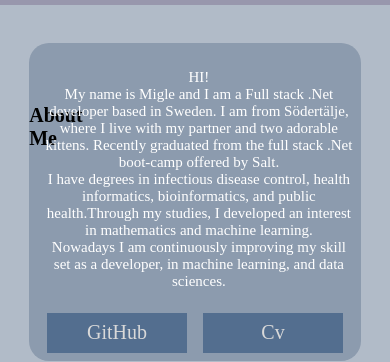
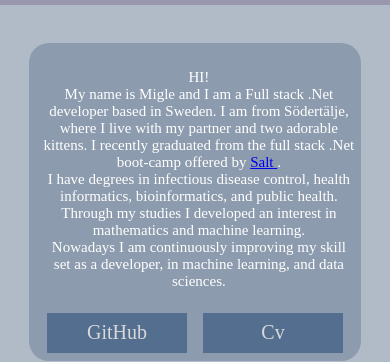
Before and after one commit to MistyDoe/Portfolio, a React (Create React App) app: page /#/aboutme in a window 390 px wide. Shown: the part 345-707 px from the top of the page. Built offline with nearby package versions, Linux system fonts and the light colour scheme.

Commit message:
Mobile adptation final

```diff
--- a/src/App.css
+++ b/src/App.css
@@ -240,6 +240,7 @@ h2{
   }
   .banner {
     min-width: 100vw;
+    max-height: 20vh;
   }
 
   .NavigationBar {
@@ -263,6 +264,10 @@ h2{
     max-width: 80vw;
     font-size: larger;
   }
+  .Tech__Titles{
+    margin-top: -7vh;
+    margin-left: 5vw;
+  }
   .Content__Backend{
     margin-top: 5vh;
     display: grid;
@@ -270,6 +275,7 @@ h2{
   }
   .Title__Backend{
     margin-top: -11vh;
+    margin-left: 5vw;
   }
   .Proj__Bttn{
     width: 80vw;
@@ -277,9 +283,8 @@ h2{
   .circle{
     background-color: transparent;
   }
-  h2{
-    margin-left: 3vh;
-    margin-top: -8vh;
+  .Title__AboutMe {
+   display: none;
   }
   .Content__text, .Proj__text{
     font-size: 15px;
@@ -291,5 +296,4 @@ h2{
 
 }
 @media screen and (min-width: 1200px){
-
 }
--- a/src/compInfoTabs/AboutMe.jsx
+++ b/src/compInfoTabs/AboutMe.jsx
@@ -14,9 +14,9 @@ const AboutMe = () => {
            HI! <br/>
            My name is Migle and I am a Full stack .Net developer based in Sweden.
 I am from Södertälje, where I live with my partner and two adorable kittens.
-Recently graduated from the full stack .Net boot-camp offered by Salt.
+I recently graduated from the full stack .Net boot-camp offered by <a href='https://www.salt.study/our-hubs/stockholm' > Salt </a>.
 <br/>
-I have degrees in  infectious disease control, health informatics, bioinformatics, and public health.Through my studies, I developed an interest in mathematics and machine learning.<br/>
+I have degrees in  infectious disease control, health informatics, bioinformatics, and public health. Through my studies I developed an interest in mathematics and machine learning.<br/>
 Nowadays I am continuously improving my skill set as a developer, in machine learning, and data sciences.
            </p><br/>
         <div className='Proj__Bttn'>
--- a/src/compInfoTabs/ContactMe.jsx
+++ b/src/compInfoTabs/ContactMe.jsx
@@ -9,16 +9,7 @@ const ContactMe = () => {
         <>
         <div className='Layout'>
         <div className='Content'>
-        <div className='circle'>
-                <h2 className='Title__AboutMe'>Contact info</h2>
-                </div>
-           <p className='Content__bttn'>
-            <div>
-                <a className='bttn' href="https://github.com/MistyDoe" target="_blank">GitHub</a><br/>
-                <a className='bttn' href="https://docs.google.com/document/d/1L6FyANTqxvjJYX_iZmYmXdqS9i6oPJ0PaIaHmRqSiYo/edit?usp=sharing'" target="_blank">Cv</a>
-            </div>
-              <p className='Content__Email'> migle.urbonaite@appliedtechnology.se </p>
-           </p>
+            <p className='Content__Email'> migle.urbonaite@appliedtechnology.se </p>
         </div>
         </div>
         </>
--- a/src/compInfoTabs/TeckStack.jsx
+++ b/src/compInfoTabs/TeckStack.jsx
@@ -1,5 +1,3 @@
-
-import Banner from '../compStatic/Banner';
 const TechStack = () => {
 
     return (
@@ -8,7 +6,7 @@ const TechStack = () => {
         <div className='Layout Layout__tech'>
             <div className='Content__Tech'>
             <div className='circle'>
-                <h2>Languages</h2>
+                <h2 className='Tech__Titles'>Languages</h2>
                 </div>
                 <ul className='Content__Languages'>
                     <li><img src={require( "../Images/c-sharp.png")} title = 'C#' alt= "C#"></img></li>
@@ -18,7 +16,7 @@ const TechStack = () => {
                     </div>
                     <div className='Content__Tech'>
                     <div className='circle'>
-                <h2>Frontend</h2>
+                <h2 className='Tech__Titles'>Frontend</h2>
                 </div>
                 <ul className='Content__Frontend'>
                     <li><img src= {require("../Images/react.png" )} title= 'React' alt = 'React'></img></li>
@@ -39,15 +37,11 @@ const TechStack = () => {
                         <li><img src={require('../Images/numpy.png')} title = 'NumPy' alt= 'NumPy'></img></li>
                         <li><img src={require('../Images/pandas.png')} title = 'Pandas' alt= 'Pandas'></img></li>
                         <li><img src={require('../Images/tensorflow.png')} title = 'TensorFlow' alt= 'Tensorflow'></img></li>
-
-
                     </ul>
-
                     </div>
-
                     <div className='Content__Tech'>
                     <div className='circle'>
-                <h2>Other</h2>
+                <h2 className='Tech__Titles'>Other</h2>
                 </div>
                     <ul className='Content__Other'>
                     <li><img src={require('../Images/github.png')} title= 'GitHub' height = '40' width='40' alt= 'GitHub'></img></li>
```
